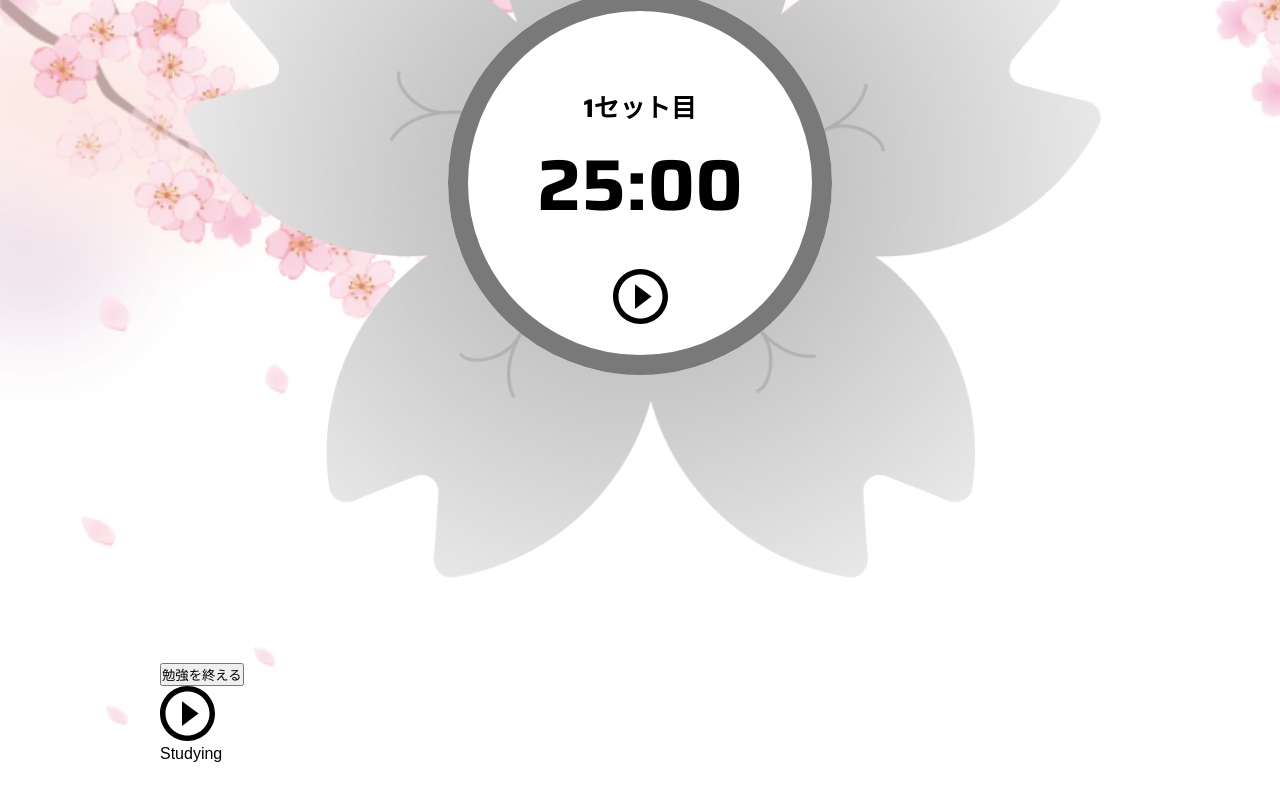
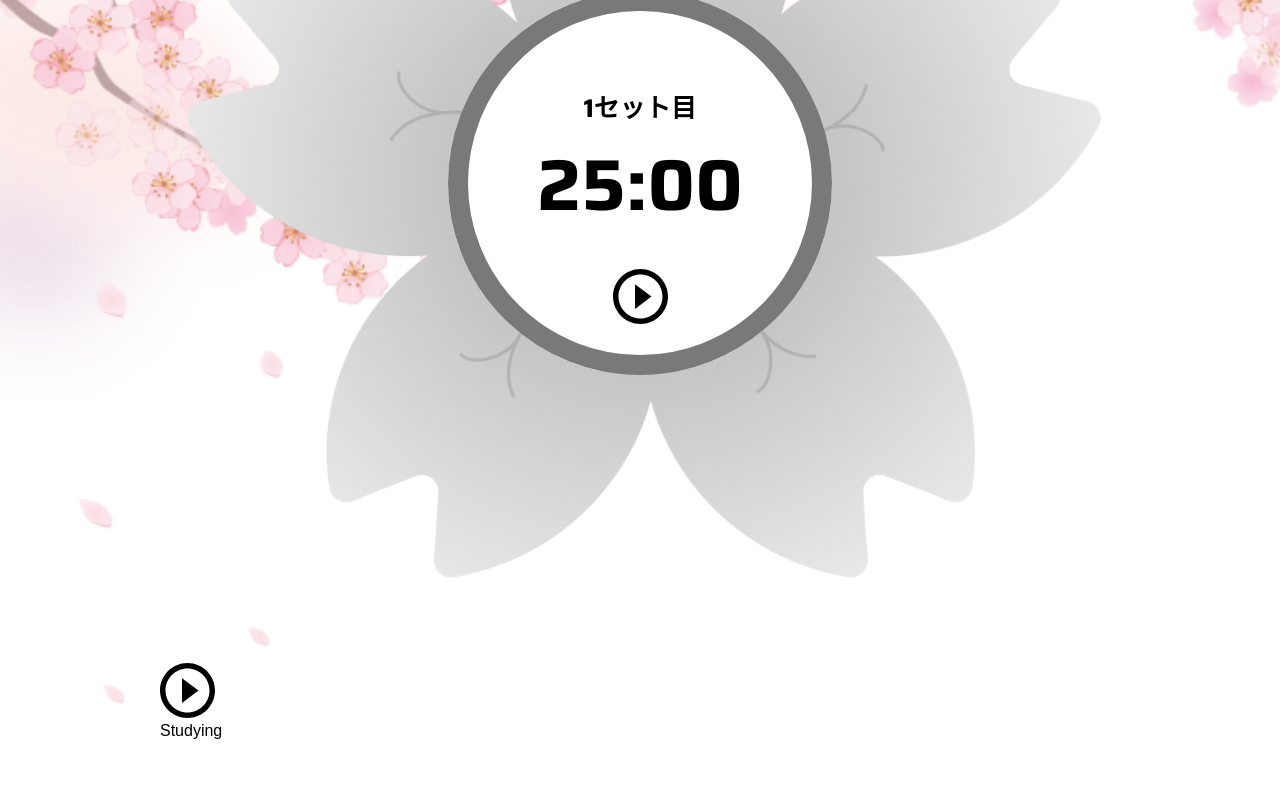
Before and after one commit to YukaChoco/blossom-pomodoro-timer, a Next.js app: page / in a window 1280 px wide. Shown: the part 393-1193 px from the top of the page. Built offline with nearby package versions, Linux system fonts and the light colour scheme; a web font is replaced by a local one.

Commit message:
勉強を終えるボタンを直しました！

```diff
--- a/app/components/Header.tsx
+++ b/app/components/Header.tsx
@@ -1,12 +1,12 @@
-import { AppBar, Toolbar, Typography, Button } from "@mui/material";
+import { AppBar, Toolbar, Button } from "@mui/material";
 
-export default function Header() {
+export default function Header({finishStudy} : {finishStudy: () => void}) {
   return (
     <AppBar sx={{backgroundColor: '#F6BEC9' }}>
       <Toolbar>
       <img src="/blossom_icon.svg" alt="Blossom Icon" style={{ marginRight: 16, height: 42 }} />
         <span style={{fontSize: 42}}>PomodoroTimer</span>
-        <Button sx={{margin:  '0 0 0 auto', color: '#fff'}}>勉強を<br />終える</Button>
+        <Button sx={{margin:  '0 0 0 auto', color: '#fff'}} onClick={finishStudy}>勉強を<br />終える</Button>
       </Toolbar>
     </AppBar>
   )
--- a/app/components/pages/StudyPage.tsx
+++ b/app/components/pages/StudyPage.tsx
@@ -13,7 +13,6 @@ export default function StudyPage({
   startTimer,
   stopTimer,
   restartTimer,
-  finishStudy,
 }: {
   currentTime: number;
   mode: Mode;
@@ -25,7 +24,6 @@ export default function StudyPage({
   startTimer: () => void;
   stopTimer: () => void;
   restartTimer: () => void;
-  finishStudy: () => void;
 }) {
   return (
     <div>
@@ -41,7 +39,6 @@ export default function StudyPage({
         studyMaxTime={studyMaxTime}
         breakMaxTime={breakMaxTime}
       />
-      <button onClick={finishStudy}>勉強を終える</button>
       <ModeIcon mode={mode} />
     </div>
   );
--- a/app/page.tsx
+++ b/app/page.tsx
@@ -30,7 +30,7 @@ export default function Home() {
 
   return (
     <main style={backgroundImg} className={styles.main}>
-      <Header />
+      <Header finishStudy={finishStudy} />
       {mode === Mode.Finished ? (
         <ResultPage score={score} />
       ) : (
@@ -43,7 +43,6 @@ export default function Home() {
           startTimer={startTimer}
           stopTimer={stopTimer}
           restartTimer={restartTimer}
-          finishStudy={finishStudy}
           studyMaxTime={studyMaxTime}
           breakMaxTime={breakMaxTime}
         />
```
